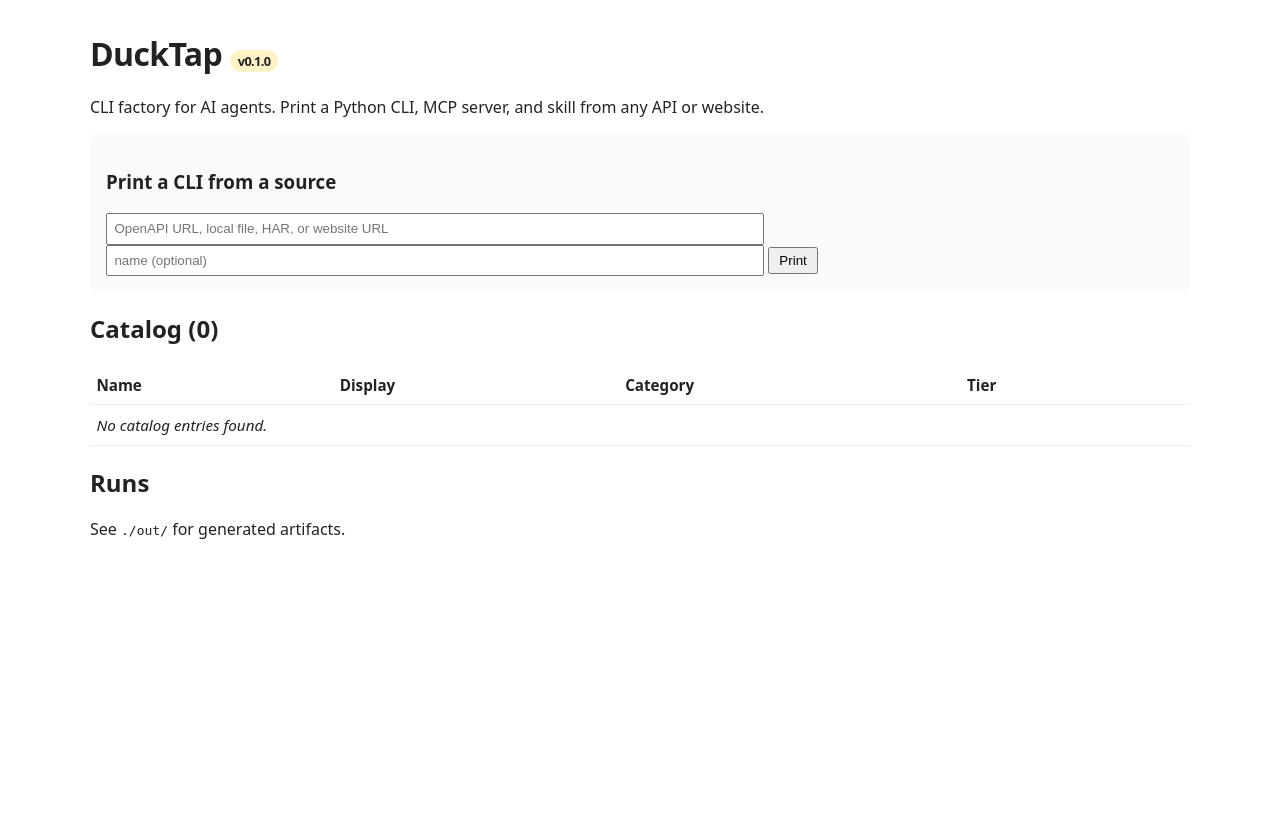
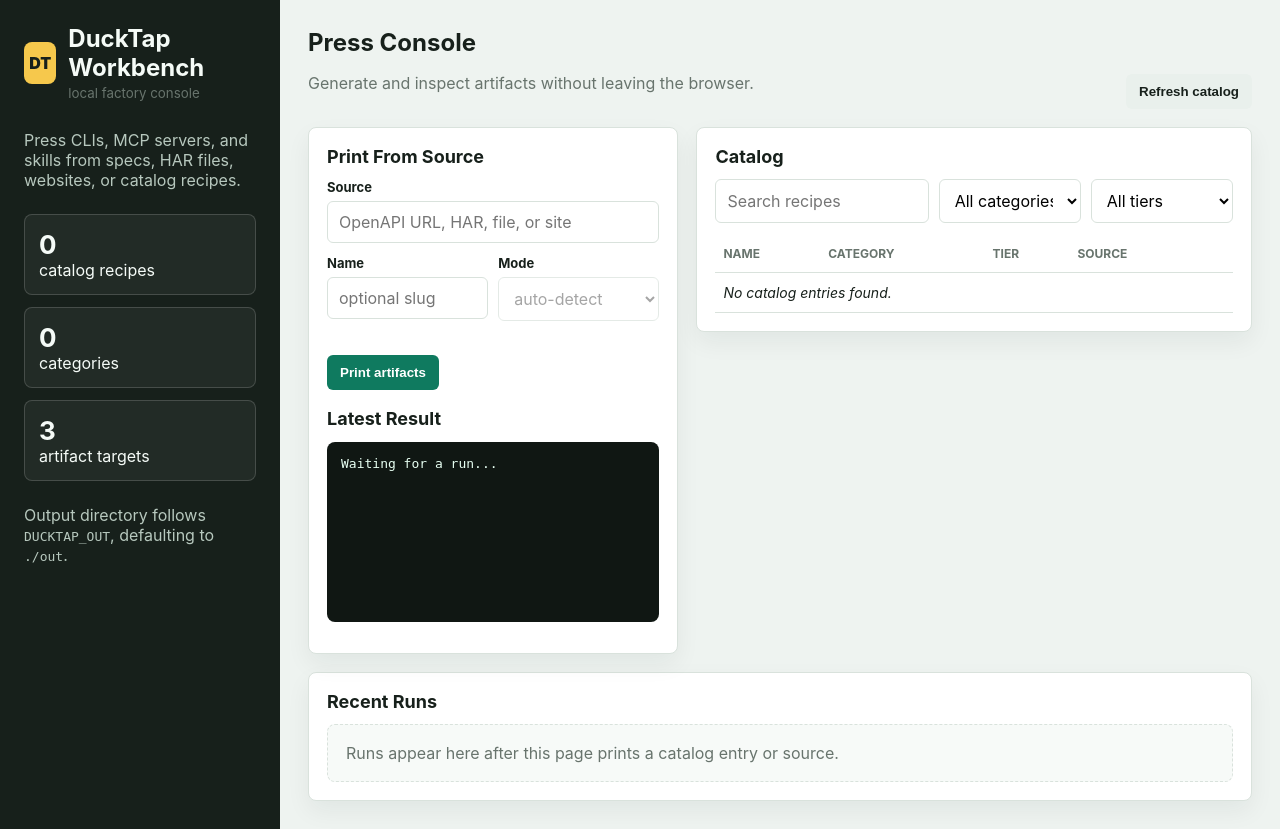
Before and after one commit to zanni098/DuckTap, a FastAPI app: page / in a window 1280 px wide. Before the commit the page ends 539 px from the top, so only its background shows below. Run offline with FastAPI, Linux system fonts and the light colour scheme.

Commit message:
feat: polish generated CLIs and dashboard (#5)

```diff
--- a/src/ducktap/__init__.py
+++ b/src/ducktap/__init__.py
@@ -3,4 +3,4 @@
 Print agent-native CLIs, MCP servers, and skills from any API or website.
 """
 
-__version__ = "0.1.1"
+__version__ = "0.1.2"
--- a/src/ducktap/generator/python_cli.py
+++ b/src/ducktap/generator/python_cli.py
@@ -17,6 +17,7 @@ from typing import Any
 
 from jinja2 import Environment, FileSystemLoader, StrictUndefined
 
+from ducktap import __version__ as ducktap_version
 from ducktap.core import plugins
 from ducktap.core.naming import cli_command_name, flag_name
 from ducktap.core.spec import APISpec, Operation, Param
@@ -101,6 +102,7 @@ class PythonCLIGenerator:
             "pkg_name": pkg_name,
             "cli_bin": cli_bin,
             "operations": spec.operations,
+            "ducktap_version": ducktap_version,
             "path_params": _path_params,
             "query_params": _query_params,
             "body_params": _body_params,
--- a/src/ducktap/webui/app.py
+++ b/src/ducktap/webui/app.py
@@ -28,48 +28,155 @@ _TPL = Path(__file__).parent / "templates"
 
 def _home_html() -> str:
     entries = list_entries()
+    categories = sorted({e.category for e in entries})
+    tiers = sorted({e.tier for e in entries})
     rows = "\n".join(
-        f"""<tr>
-              <td><b>{e.name}</b></td><td>{e.display_name or e.name}</td>
+        f"""<tr data-name="{e.name}" data-category="{e.category}" data-tier="{e.tier}">
+              <td><b>{e.name}</b><span>{e.display_name or e.name}</span></td>
               <td>{e.category}</td><td>{e.tier}</td>
-              <td><form method=post action="/generate" style="display:inline">
-                <input type=hidden name=name value="{e.name}"/>
-                <button>Print</button></form></td>
+              <td>{(e.source() or "")[:72]}</td>
+              <td><button class="icon-btn print-entry" data-name="{e.name}" title="Print {e.name}">Print</button></td>
             </tr>"""
         for e in entries
     )
+    category_options = "\n".join(f"<option value=\"{c}\">{c}</option>" for c in categories)
+    tier_options = "\n".join(f"<option value=\"{t}\">{t}</option>" for t in tiers)
     return f"""<!doctype html>
-<html><head><meta charset="utf-8"><title>DuckTap</title>
+<html><head><meta charset="utf-8"><meta name="viewport" content="width=device-width, initial-scale=1">
+<title>DuckTap Workbench</title>
 <style>
- body {{ font-family: ui-sans-serif, system-ui; max-width: 1100px; margin: 2rem auto; padding: 0 1rem; color:#222 }}
- h1 {{ font-weight: 800; letter-spacing: -0.02em }}
- table {{ width: 100%; border-collapse: collapse }}
- th, td {{ border-bottom: 1px solid #eee; padding: .6rem .4rem; text-align: left; font-size: .95rem }}
- button {{ padding: .25rem .6rem; cursor: pointer }}
- .pill {{ background: #fef3c7; padding: .15rem .5rem; border-radius: 999px; font-size: .8rem }}
- form.adhoc {{ margin: 1rem 0; padding: 1rem; background: #f8fafc; border-radius: 8px }}
- input[type=text] {{ width: 60%; padding: .4rem }}
+ :root {{ color-scheme: light; --ink:#17201b; --muted:#68746d; --line:#d9e2dc; --panel:#f7faf8; --accent:#0f7a5f; --accent-2:#335c9d; --warn:#a15c10; }}
+ * {{ box-sizing: border-box }}
+ body {{ margin:0; font-family: Inter, ui-sans-serif, system-ui, -apple-system, Segoe UI, sans-serif; color:var(--ink); background:#eef3f0; }}
+ .shell {{ min-height:100vh; display:grid; grid-template-columns: 280px 1fr; }}
+ aside {{ padding:24px; background:#17201b; color:#f5fbf7; }}
+ main {{ padding:28px; max-width:1280px; width:100%; }}
+ h1, h2, h3 {{ margin:0; letter-spacing:0 }}
+ .brand {{ display:flex; align-items:center; gap:12px; margin-bottom:28px }}
+ .mark {{ width:42px; height:42px; display:grid; place-items:center; background:#f6c84c; color:#17201b; font-weight:900; border-radius:8px }}
+ .brand small, .muted {{ color:var(--muted) }}
+ aside .muted {{ color:#b7c8be }}
+ .status-grid {{ display:grid; gap:12px; margin:24px 0 }}
+ .stat {{ border:1px solid rgba(255,255,255,.16); padding:14px; border-radius:8px; background:rgba(255,255,255,.05) }}
+ .stat b {{ display:block; font-size:26px }}
+ .toolbar {{ display:flex; justify-content:space-between; gap:16px; align-items:end; margin-bottom:18px }}
+ .grid {{ display:grid; grid-template-columns:minmax(340px, .8fr) minmax(520px, 1.2fr); gap:18px; align-items:start }}
+ .panel {{ background:#fff; border:1px solid var(--line); border-radius:8px; padding:18px; box-shadow:0 10px 24px rgba(23,32,27,.06) }}
+ .panel h2 {{ font-size:18px; margin-bottom:12px }}
+ label {{ display:block; font-size:13px; font-weight:700; margin:12px 0 6px }}
+ input, select {{ width:100%; border:1px solid var(--line); border-radius:6px; padding:10px 11px; font:inherit; background:#fff }}
+ button {{ border:0; border-radius:6px; padding:10px 13px; font-weight:800; cursor:pointer; background:var(--accent); color:white }}
+ button.secondary {{ background:#e9f0ec; color:var(--ink) }}
+ .inline {{ display:grid; grid-template-columns:1fr 1fr; gap:10px }}
+ .filters {{ display:grid; grid-template-columns:1.2fr .8fr .8fr; gap:10px; margin-bottom:12px }}
+ table {{ width:100%; border-collapse:collapse }}
+ th, td {{ border-bottom:1px solid var(--line); padding:11px 8px; text-align:left; vertical-align:top; font-size:14px }}
+ td:nth-child(4) {{ word-break: break-word; max-width: 280px }}
+ th {{ color:var(--muted); font-size:12px; text-transform:uppercase }}
+ td span {{ display:block; color:var(--muted); margin-top:3px }}
+ .icon-btn {{ padding:7px 10px; background:var(--accent-2) }}
+ pre {{ min-height:180px; overflow:auto; background:#101713; color:#e7fff2; padding:14px; border-radius:8px; font-size:13px }}
+ .scorecard-panel {{ margin-top:18px }}
+ .recent-runs {{ margin-top:18px }}
+ .empty {{ color:var(--muted); padding:18px; border:1px dashed var(--line); border-radius:8px; background:var(--panel) }}
+ @media (max-width: 920px) {{ .shell {{ grid-template-columns:1fr }} aside {{ padding:18px }} main {{ padding:18px }} .grid, .filters {{ grid-template-columns:1fr }} }}
 </style></head>
 <body>
- <h1>DuckTap <span class=pill>v0.1.0</span></h1>
- <p>CLI factory for AI agents. Print a Python CLI, MCP server, and skill from any API or website.</p>
+ <div class="shell">
+  <aside>
+   <div class="brand"><div class="mark">DT</div><div><h1>DuckTap Workbench</h1><small>local factory console</small></div></div>
+   <p class="muted">Press CLIs, MCP servers, and skills from specs, HAR files, websites, or catalog recipes.</p>
+   <div class="status-grid">
+    <div class="stat"><b>{len(entries)}</b><span>catalog recipes</span></div>
+    <div class="stat"><b>{len(categories)}</b><span>categories</span></div>
+    <div class="stat"><b>3</b><span>artifact targets</span></div>
+   </div>
+   <p class="muted">Output directory follows <code>DUCKTAP_OUT</code>, defaulting to <code>./out</code>.</p>
+  </aside>
+  <main>
+   <div class="toolbar">
+    <div><h2>Press Console</h2><p class="muted">Generate and inspect artifacts without leaving the browser.</p></div>
+    <button class="secondary" id="refresh-catalog">Refresh catalog</button>
+   </div>
+   <div class="grid">
+    <section class="panel">
+     <h2>Print From Source</h2>
+     <form id="source-form" class="source-form">
+      <label for="source">Source</label>
+      <input id="source" name="source" type="text" placeholder="OpenAPI URL, HAR, file, or site" required>
+      <div class="inline">
+       <div><label for="custom_name">Name</label><input id="custom_name" name="custom_name" type="text" placeholder="optional slug"></div>
+       <div><label for="target_hint">Mode</label><select id="target_hint" disabled><option>auto-detect</option></select></div>
+      </div>
+      <label>&nbsp;</label><button type="submit">Print artifacts</button>
+     </form>
+     <section id="scorecard-panel" class="scorecard-panel">
+      <h2>Latest Result</h2>
+      <pre id="result-output">Waiting for a run...</pre>
+     </section>
+    </section>
+    <section class="panel">
+     <h2>Catalog</h2>
+     <div class="filters">
+      <input id="catalog-search" type="text" placeholder="Search recipes">
+      <select id="category-filter"><option value="">All categories</option>{category_options}</select>
+      <select id="tier-filter"><option value="">All tiers</option>{tier_options}</select>
+     </div>
+     <table><thead><tr>
+       <th>Name</th><th>Category</th><th>Tier</th><th>Source</th><th></th>
+     </tr></thead><tbody id="catalog-body">
+     {rows or '<tr><td colspan=5><em>No catalog entries found.</em></td></tr>'}
+     </tbody></table>
+    </section>
+   </div>
+   <section id="recent-runs" class="recent-runs panel">
+    <h2>Recent Runs</h2>
+    <div class="empty">Runs appear here after this page prints a catalog entry or source.</div>
+   </section>
+  </main>
+ </div>
+ <script>
+ const result = document.getElementById('result-output');
+ const runs = document.getElementById('recent-runs');
+ const search = document.getElementById('catalog-search');
+ const category = document.getElementById('category-filter');
+ const tier = document.getElementById('tier-filter');
 
- <form class=adhoc method=post action="/generate">
-   <h3>Print a CLI from a source</h3>
-   <input type=text name=source placeholder="OpenAPI URL, local file, HAR, or website URL" required/>
-   <input type=text name=custom_name placeholder="name (optional)"/>
-   <button>Print</button>
- </form>
+ function filterCatalog() {{
+   const q = search.value.toLowerCase();
+   document.querySelectorAll('#catalog-body tr').forEach(row => {{
+     const matchesText = row.innerText.toLowerCase().includes(q);
+     const matchesCategory = !category.value || row.dataset.category === category.value;
+     const matchesTier = !tier.value || row.dataset.tier === tier.value;
+     row.style.display = matchesText && matchesCategory && matchesTier ? '' : 'none';
+   }});
+ }}
+ [search, category, tier].forEach(el => el.addEventListener('input', filterCatalog));
 
- <h2>Catalog ({len(entries)})</h2>
- <table><thead><tr>
-   <th>Name</th><th>Display</th><th>Category</th><th>Tier</th><th></th>
- </tr></thead><tbody>
- {rows or '<tr><td colspan=5><em>No catalog entries found.</em></td></tr>'}
- </tbody></table>
+ async function submitGenerate(body) {{
+   result.textContent = 'Pressing artifacts...';
+   const res = await fetch('/generate', {{ method:'POST', body }});
+   const json = await res.json();
+   result.textContent = JSON.stringify(json, null, 2);
+   if (res.ok) {{
+     runs.innerHTML = '<h2>Recent Runs</h2><pre>' + JSON.stringify(json.spec, null, 2) + '</pre>';
+   }}
+ }}
 
- <h2>Runs</h2>
- <p>See <code>./out/</code> for generated artifacts.</p>
+ document.getElementById('source-form').addEventListener('submit', event => {{
+   event.preventDefault();
+   submitGenerate(new FormData(event.currentTarget));
+ }});
+ document.querySelectorAll('.print-entry').forEach(button => button.addEventListener('click', () => {{
+   const body = new FormData();
+   body.append('name', button.dataset.name);
+   submitGenerate(body);
+ }}));
+ document.getElementById('refresh-catalog').addEventListener('click', async () => {{
+   const res = await fetch('/api/catalog');
+   result.textContent = JSON.stringify(await res.json(), null, 2);
+ }});
+ </script>
 </body></html>
 """
 
```
Also changed, not shown: docs/superpowers/plans/2026-05-18-v02-polish-and-dashboard.md (added, +73 -0 lines), src/ducktap/generator/templates/cli/README.md.j2 (+26 -7 lines), src/ducktap/generator/templates/cli/commands.py.j2 (+103 -1 lines), src/ducktap/generator/templates/cli/main.py.j2 (+18 -4 lines), tests/test_e2e.py (+34 -0 lines), tests/test_generated_cli_runtime.py (+90 -2 lines), tests/test_version.py (added, +9 -0 lines), tests/test_webui.py (added, +24 -0 lines).
